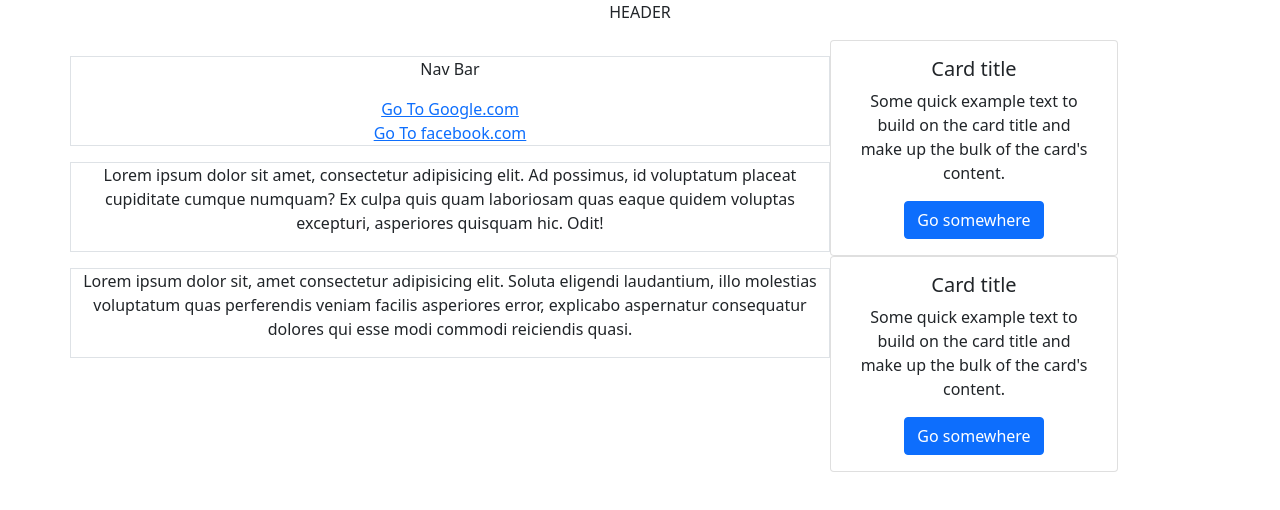
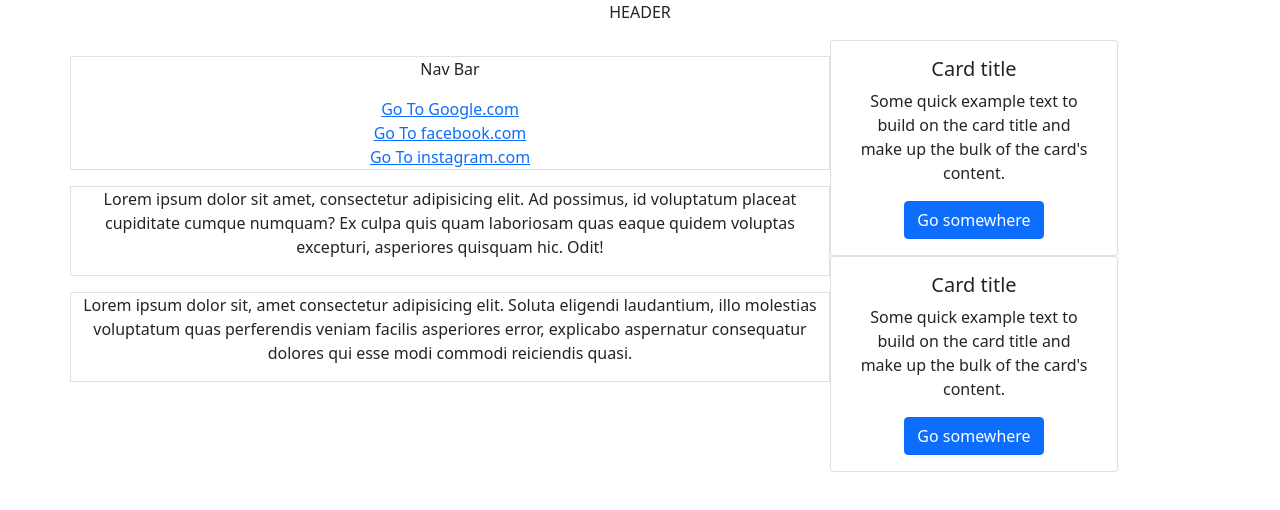
Before and after one commit to reyapr/sesi-4, a plain HTML site: page index.html in a window 1280 px wide. Drawn offline with nearby package versions, Linux system fonts and the light colour scheme.

Commit message:
feature link to instagram.com

```diff
--- a/index.html
+++ b/index.html
@@ -18,6 +18,7 @@
                     <p>Nav Bar</p>
                     <a href="https://google.com">Go To Google.com</a>
                     <a href="https://facebook.com">Go To facebook.com</a>
+                    <a href="https://instagram.com">Go To instagram.com</a>
                 </div>
                 <div class="row border mt-3">
                     <p>Lorem ipsum dolor sit amet, consectetur adipisicing elit. Ad possimus, id voluptatum placeat cupiditate cumque numquam? Ex culpa quis quam laboriosam quas eaque quidem voluptas excepturi, asperiores quisquam hic. Odit!</p>
```
